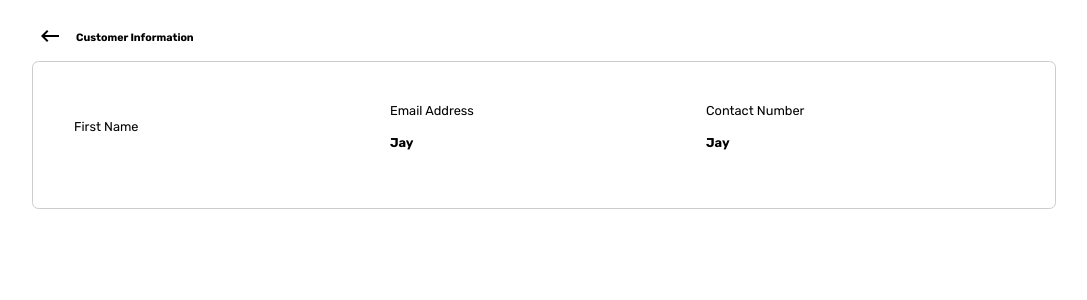
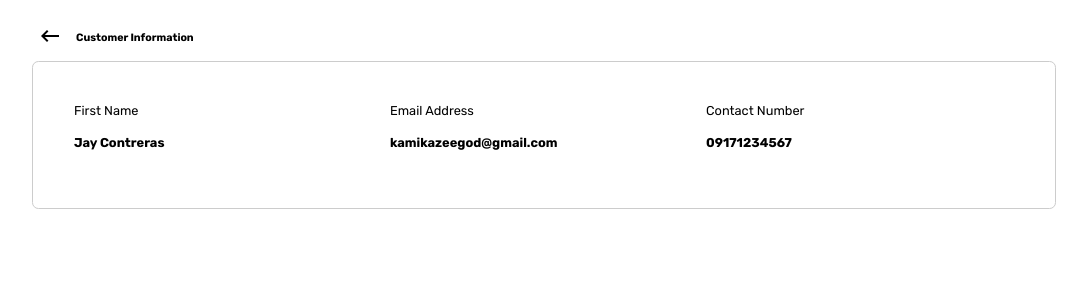
Before and after one commit to mayrosepasasadaba/angular-assessment, an Angular app: page /home/view/1 in a window 1280 px wide. Shown: the top 300 px of the page, without its empty margins (96-1183 px from the left). Built offline with nearby package versions, Linux system fonts and the light colour scheme.

Commit message:
display contact information; fetch url params via input

```diff
--- a/src/app/app.config.ts
+++ b/src/app/app.config.ts
@@ -1,8 +1,8 @@
 import { ApplicationConfig, provideZoneChangeDetection } from '@angular/core';
-import { provideRouter } from '@angular/router';
+import { provideRouter, withComponentInputBinding } from '@angular/router';
 
 import { routes } from './app.routes';
 
 export const appConfig: ApplicationConfig = {
-  providers: [provideZoneChangeDetection({ eventCoalescing: true }), provideRouter(routes)]
+  providers: [provideZoneChangeDetection({ eventCoalescing: true }), provideRouter(routes, withComponentInputBinding())]
 };
--- a/src/app/contact/contact.service.ts
+++ b/src/app/contact/contact.service.ts
@@ -20,7 +20,7 @@ export class ContactsService {
   private getDefaultContacts(): Contact[] {
     return [
       {
-        id: 1,
+        id: "1",
         name: 'Jay Contreras',
         email: 'kamikazeegod@gmail.com',
         contact_no: '09171234567',
@@ -32,43 +32,43 @@ export class ContactsService {
         contact_no: '09206002222',
       },
       {
-        id: 3,
+        id: "2",
         name: 'Mikki Jill',
         email: 'keyboardista@gmail.com',
         contact_no: '09206002222',
       },
       {
-        id: 4,
+        id: "3",
         name: 'Jose Luis Linao',
         email: 'kamikazeeprince@gmail.com',
         contact_no: '09171234456',
       },
       {
-        id: 5,
+        id: "4",
         name: 'Allan Burdeos',
         email: 'allan_burdeos@gmail.com',
         contact_no: '09176666666',
       },
       {
-        id: 6,
+        id: "5",
         name: 'Mark Estacio',
         email: 'mark_estacio@gmail.com',
         contact_no: '09176666666',
       },
       {
-        id: 7,
+        id: "6",
         name: 'Jianelli Lubiano',
         email: 'kamikazeeprincess@gmail.com',
         contact_no: '09178887777',
       },
       {
-        id: 8,
+        id: "7",
         name: 'Led Zeppelin Tuyay',
         email: 'led_zt@gmail.com',
         contact_no: '09174441234',
       },
       {
-        id: 9,
+        id: "8",
         name: 'Sep Rono',
         email: 'sep_of_typecast@gmail.com',
         contact_no: '09174441234',
@@ -108,7 +108,7 @@ export class ContactsService {
     this.updateContacts(updatedContacts);
   }
 
-  getContactInfo(id: string | number): Contact | undefined {
+  getContactInfo(id: string) {
     const info = this.contacts().find((data) => data.id === id);
     return info;
   }
--- a/src/app/customer-info/customer-info.component.html
+++ b/src/app/customer-info/customer-info.component.html
@@ -9,15 +9,15 @@
     <div class="row info-row">
       <div>
         <span>First Name</span>
-        <h4>{{userInfo().name}}</h4>
+        <h4>{{userInfo()?.name}}</h4>
       </div>
       <div>
         <span>Email Address</span>
-        <h4>Jay</h4>
+        <h4>{{userInfo()?.email}}</h4>
       </div>
       <div>
         <span>Contact Number</span>
-        <h4>Jay</h4>
+        <h4>{{userInfo()?.contact_no}}</h4>
       </div>
     </div>
   </article>
--- a/src/app/customer-info/customer-info.component.ts
+++ b/src/app/customer-info/customer-info.component.ts
@@ -1,7 +1,6 @@
-import { Component, inject, input, OnInit, signal } from '@angular/core';
-import { Contact } from '../contact/contact.model';
+import { Component, computed, inject, input } from '@angular/core';
 import { ContactsService } from '../contact/contact.service';
-import { ActivatedRoute, Router, RouterLink, RouterOutlet } from '@angular/router';
+import { RouterLink, RouterOutlet } from '@angular/router';
 
 @Component({
   selector: 'app-customer-info',
@@ -10,47 +9,8 @@ import { ActivatedRoute, Router, RouterLink, RouterOutlet } from '@angular/route
   templateUrl: './customer-info.component.html',
   styleUrl: './customer-info.component.css'
 })
-export class CustomerInfoComponent implements OnInit {
+export class CustomerInfoComponent {
   private contactsService = inject(ContactsService);
-
-  constructor(
-    private route: ActivatedRoute,
-    private router: Router,
-  ) {
-
-  }
-  userInfo = signal<Contact>({
-    id: '',
-    name: '',
-    email: '',
-    contact_no: '',
-  })
-
-  // ngOnInit(): void {
-  //   console.log(this.contactId())
-  //   if (this.contactId()) {
-  //     const tempInfo = this.contactsService.getContactInfo(this.contactId())
-  //     console.log(tempInfo)
-  //     this.userInfo.set(tempInfo||{
-  //       id: '',
-  //       name: '',
-  //       email: '',
-  //       contact_no: '',
-  //     })
-  //   }
-  // }
-
-  ngOnInit(): void {
-    const subscription = this.route.paramMap.subscribe({
-      next: (paramMap) => (
-        console.log(paramMap)
-        // this.userName = this.usersService.users.find((user) => user.id === paramMap.get('userId'))?.name || ''
-      )
-    })
-
-    // this.destroyRef.onDestroy(() => {
-    //   subscription.unsubscribe();
-    // })
-  }
-
+  contactId = input.required<string>();
+  userInfo = computed(() => this.contactsService.getContactInfo(this.contactId()))
 }
```
